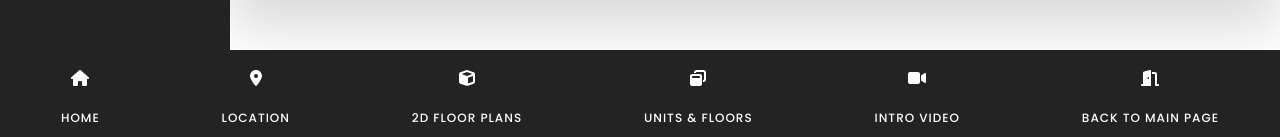
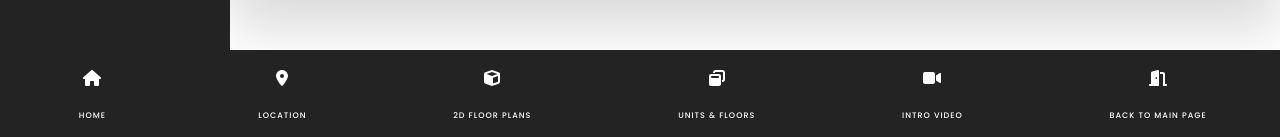
Before and after one commit to bilalshafqat42/leos-ipad, a React (Create React App) app: page /projects/hadley-heights in a window 1280 px wide. Shown: the part 660-797 px from the top of the page. Built offline with nearby package versions, Linux system fonts and the light colour scheme.

Commit message:
bottom icons updates

```diff
--- a/src/pages/home/Home.js
+++ b/src/pages/home/Home.js
@@ -20,8 +20,8 @@ const Home = () => {
                 <img
                   src={Logo}
                   alt="Leos International"
-                  width={98}
-                  height={30}
+                  width={70}
+                  height={21}
                   className=""
                 />
               </Link>
--- a/src/pages/project/hadleyHeights/hadleyHeights.css
+++ b/src/pages/project/hadleyHeights/hadleyHeights.css
@@ -32,12 +32,13 @@ ul.left-sidebar-navigation {
   color: #fff;
 }
 .icons-section-bottom-navigation {
-  min-height: 10px;
+  /* min-height: 10px; */
+  min-height: 0.5rem;
   margin: 20px 10px;
   /* margin-bottom: 10px; */
 }
 h4.bottom-navigation-item {
-  font-size: 12px;
+  font-size: 0.5rem;
   font-weight: 400;
   text-transform: uppercase;
   text-align: center;
--- a/src/pages/projects/Project.js
+++ b/src/pages/projects/Project.js
@@ -20,8 +20,8 @@ const Project = () => {
               <img
                 src={Logo}
                 alt="Leos International"
-                width={98}
-                height={30}
+                width={70}
+                height={21}
                 className="mt-3 mb-3"
               />
             </Link>
```
